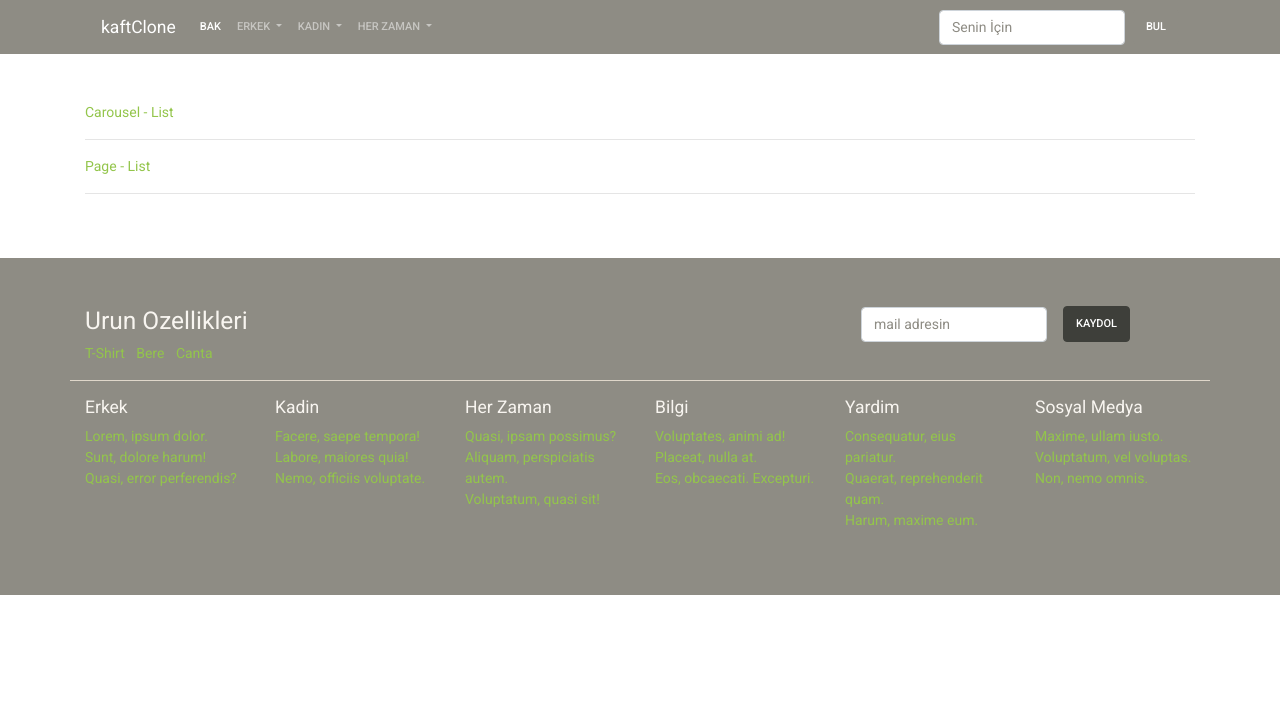
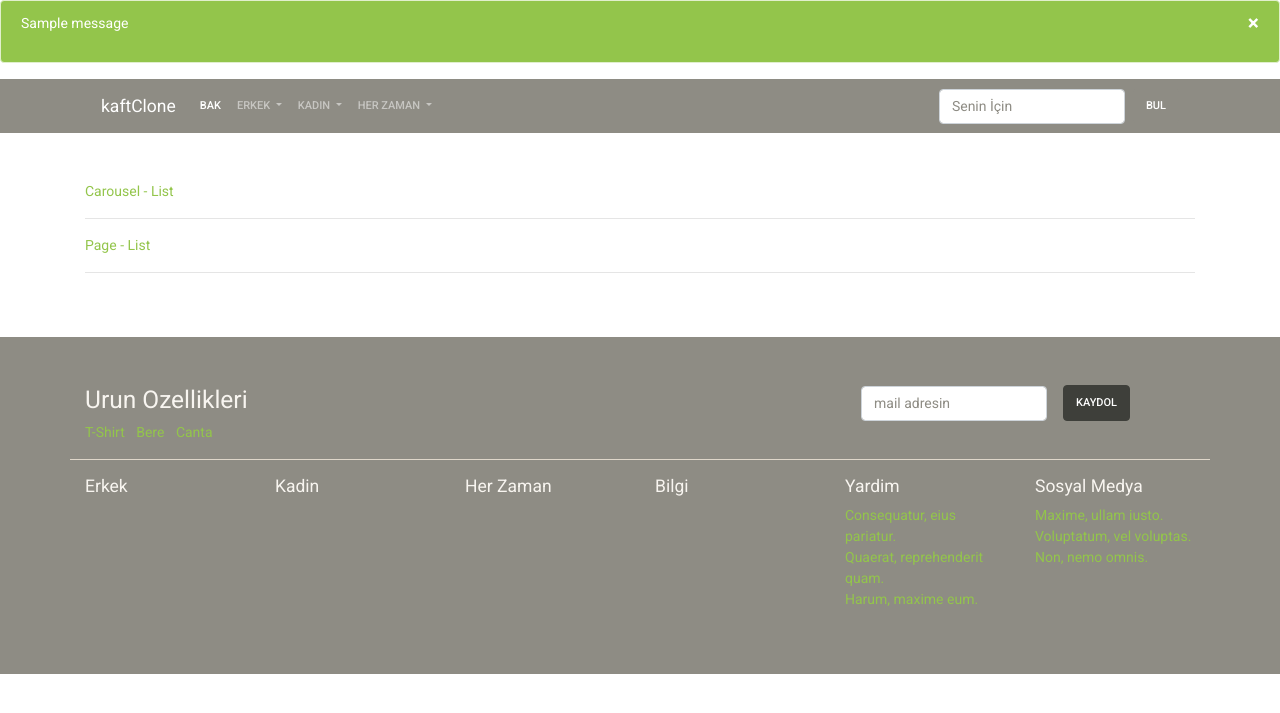
Before and after one commit to Arboreturn/e-ticaret-sitesi, a Django app: page /manage/ in a window 1280 px wide. Shown: the top 713 px of the page. Run offline with Django 3.2, Linux system fonts and the light colour scheme; tables that the repository leaves empty hold one stand-in row (values such as "Sample post"); one stand-in notice (Sample message) is shown; some libraries are stand-ins or nearby versions.

Commit message:
"edited base html"

```diff
--- a/templates/base/base.html
+++ b/templates/base/base.html
@@ -6,6 +6,7 @@
     <title>kaftClone</title>
 </head>
 <body>
+    {% include 'base/components/message.html' %}
     {% include 'base/components/nav.html' %}
 
     {% block content %}
--- a/templates/base/components/footer.html
+++ b/templates/base/components/footer.html
@@ -33,33 +33,56 @@
             <div class="col-sm-2">
                 <h5 class="text-light">Erkek</h5>
                 <ul class="list-unstyled">
-                    <li><a href="">Lorem, ipsum dolor.</a></li>
-                    <li><a href="">Sunt, dolore harum!</a></li>
-                    <li><a href="">Quasi, error perferendis?</a></li>
+                    {% for item in categories %}
+                        {% if item.gender == "men" or item.gender == "unisex"  %}
+                        <li>
+                        <a class="" href="{% url 'category_show' category_slug=item.slug %}">
+                          {{ item.title }}
+                        </a>
+                        </li>
+                        {% endif %}
+                    {% endfor %}
                 </ul>
             </div>
             <div class="col-sm-2">
                 <h5 class="text-light">Kadin</h5>
                 <ul class="list-unstyled">
-                    <li><a href="">Facere, saepe tempora!</a></li>
-                    <li><a href="">Labore, maiores quia!</a></li>
-                    <li><a href="">Nemo, officiis voluptate.</a></li>
+                        {% for item in categories %}
+                        {% if item.gender == "women" or item.gender == "unisex"  %}
+                        <li>
+                        <a class="" href="{% url 'category_show' category_slug=item.slug %}">
+                          {{ item.title }}
+                        </a>
+                    </li>
+                        {% endif %}
+                    {% endfor %}
                 </ul>
             </div>
             <div class="col-sm-2">
                 <h5 class="text-light">Her Zaman</h5>
                 <ul class="list-unstyled">
-                    <li><a href="">Quasi, ipsam possimus?</a></li>
-                    <li><a href="">Aliquam, perspiciatis autem.</a></li>
-                    <li><a href="">Voluptatum, quasi sit!</a></li>
+                    {% for item in categories %}
+                        {% if item.gender == "unisex"  %}
+                        <li class="list-item">
+                        <a class="" href="{% url 'category_show' category_slug=item.slug %}">
+                          {{ item.title }}
+                        </a>
+                    </li>
+                        {% endif %}
+                    {% endfor %}
                 </ul>
             </div>
             <div class="col-sm-2">
                 <h5 class="text-light">Bilgi</h5>
                 <ul class="list-unstyled">
-                    <li><a href="">Voluptates, animi ad!</a></li>
-                    <li><a href="">Placeat, nulla at.</a></li>
-                    <li><a href="">Eos, obcaecati. Excepturi.</a></li>
+                    {% for item in pages %}
+                    <li>
+                        <a href="{% url 'page_show' slug=item.slug %}">
+                        {{ item.title }}
+                        </a>
+                    </li>
+                    {% endfor %}
+
                 </ul>
             </div>
             <div class="col-sm-2">
--- /dev/null
+++ b/templates/base/components/message.html
@@ -0,0 +1,13 @@
+{% if messages %}
+    {% for message in messages %}
+    <div class="alert {% if message.tags %}alert-{{ message.tags }}{% endif %} alert-dismissible fade show" role="alert">
+    <p>
+        {{ message }}
+    </p>
+    <button type="button" class="close" data-dismiss="alert" aria-label="Close">
+        <span aria-hidden="true">&times;</span>
+    </button>
+    </div>
+
+    {% endfor %}
+{% endif %}
```
Also changed, not shown: templates/base/components/nav.html (+28 -9 lines).
